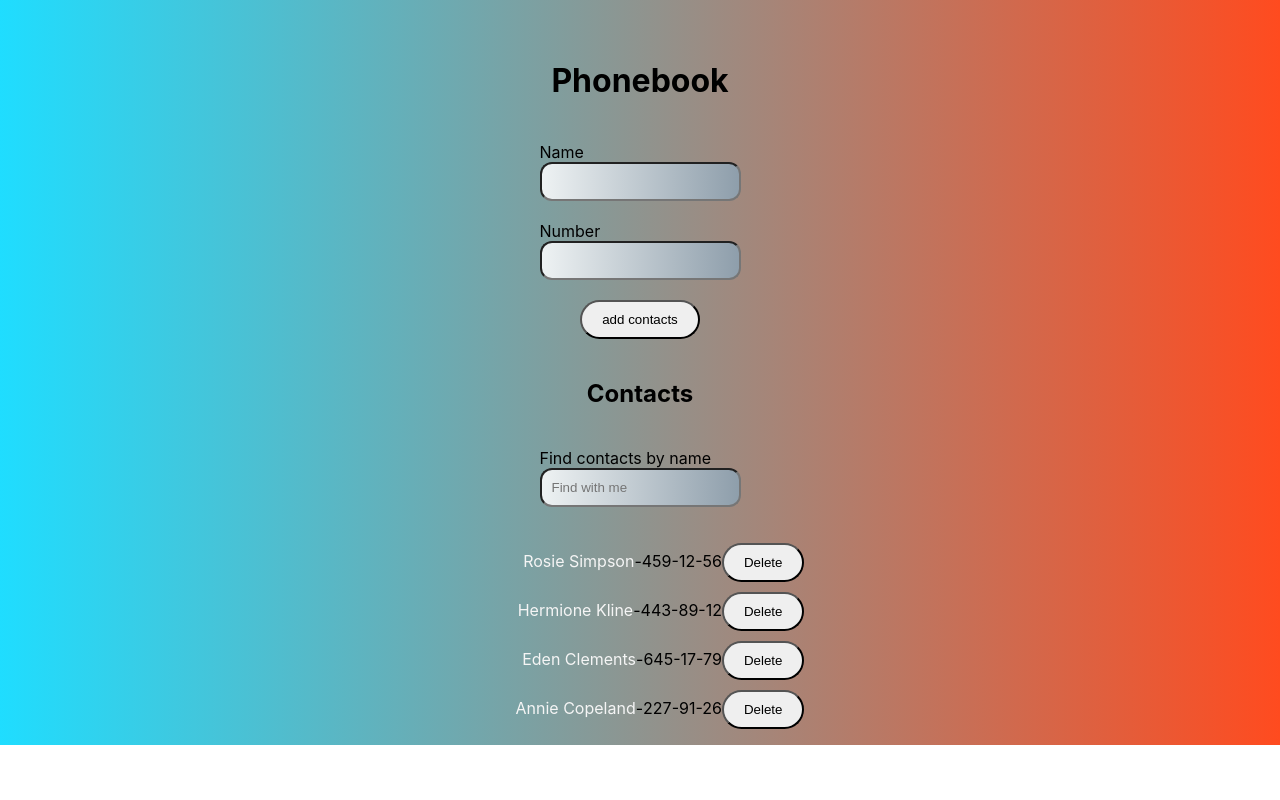
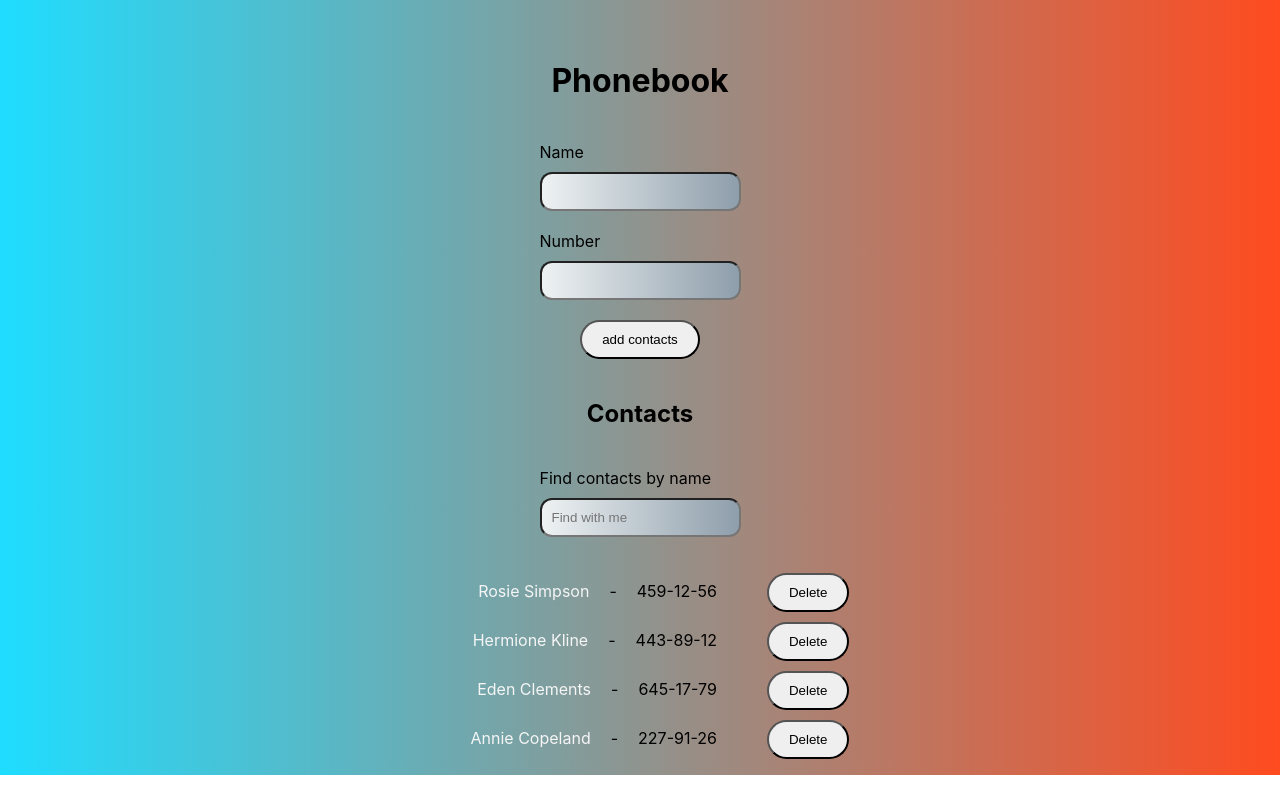
Before and after one commit to ExLuZiVe53/goit-react-hw-06-phonebook, a React (Create React App) app: page / in a window 1280 px wide. Built offline with nearby package versions, Linux system fonts and the light colour scheme.

Commit message:
update styles

```diff
--- a/src/components/App.module.css
+++ b/src/components/App.module.css
@@ -1,4 +1,6 @@
 .Wrapper {
+  min-height: 400px;
+
   display: flex;
   flex-direction: column;
   justify-content: center;
--- a/src/components/ContactForm/ContactForm.module.css
+++ b/src/components/ContactForm/ContactForm.module.css
@@ -14,6 +14,7 @@
 .FormInput {
   padding: 10px;
   border-radius: 12px;
+  margin-top: 10px;
 
   background: #8e9eab; /* fallback for old browsers */
   background: -webkit-linear-gradient(
--- a/src/components/ContactList/ContactList.module.css
+++ b/src/components/ContactList/ContactList.module.css
@@ -1,4 +1,5 @@
 .delete {
+  margin-left: 30px;
   padding: 10px 20px;
   border-radius: 20px;
 }
@@ -39,6 +40,7 @@
   display: flex;
   justify-content: flex-end;
   align-items: baseline;
+  gap: 20px;
 }
 
 .ContactName {
--- a/src/components/Filter/Filter.module.css
+++ b/src/components/Filter/Filter.module.css
@@ -1,5 +1,6 @@
 .FilterInput {
   padding: 10px;
+  margin-top: 10px;
 
   border-radius: 12px;
 
```
